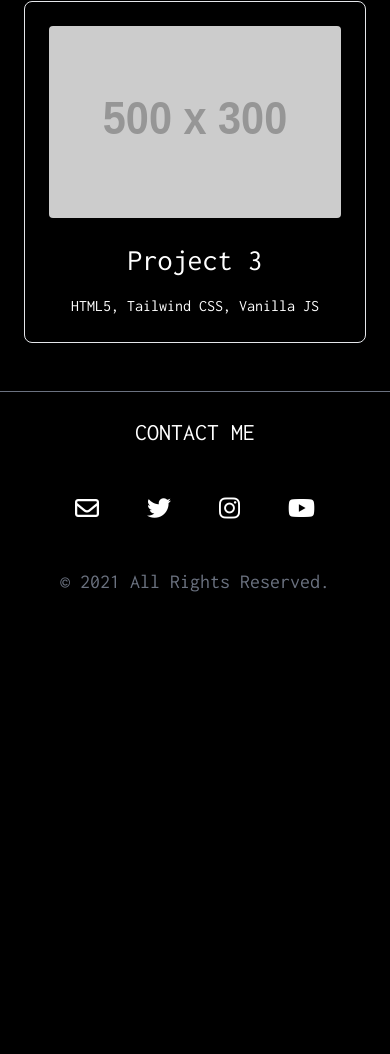
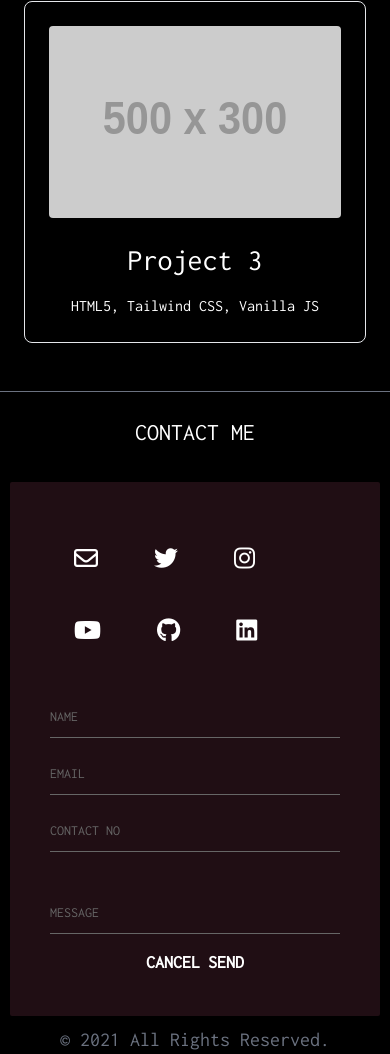
Before and after one commit to BinayakJha/portfolio-templates, a plain HTML site: page 2nd-template/index.html in a window 390 px wide. Shown: the part 1744-2798 px from the top of the page. Before the commit the page ends 2340 px from the top, so only its background shows below. Drawn offline with nearby package versions, Linux system fonts and the light colour scheme; placeholder pictures from the web are drawn by us.

Commit message:
added contact me
Added responsive contact me section

```diff
--- a/2nd-template/index.html
+++ b/2nd-template/index.html
@@ -88,22 +88,55 @@ Portfolio Link: https://sc0rp10n-py.netlify.app/ -->
         <hr class="border-gray-500">
         <div class="contact flex flex-col text-center my-6">
             <p class="text-2xl md:text-5xl uppercase">Contact Me</p>
-            <div class="contact-links flex flex-wrap justify-center mt-6">
-                <!-- Add Email -->
-                <a href="mailto:" target="_blank"><i
-                        class="far fa-envelope text-2xl md:text-5xl p-6 hover:text-indigo-500"></i></a>
-                <!-- Add Twitter Profile Link -->
+        </div>
+
+        <div class="container">
+            <div class="screen">
+              <div class="screen-body">
+                <div class="screen-body-item left">
+                    <a href="mailto:" target="_blank"><i
+                        class="far fa-envelope text-2xl md:text-5xl p-6 hover:text-yellow-500"></i></a>
+
                 <a href="https://twitter.com/" target="_blank"><i
-                        class="fab fa-twitter text-2xl md:text-5xl p-6 hover:text-blue-400"></i></a>
-                <!-- Add Instagram Profile Link -->
+                        class="fab fa-twitter text-2xl md:text-5xl p-6 hover:text-blue-500"></i></a>
+
                 <a href="https://www.instagram.com/" target="_blank"><i
                         class="fab fa-instagram text-2xl md:text-5xl p-6 hover:text-pink-500"></i></a>
-                <!-- Add YouTube Channel Link -->
+
                 <a href="https://www.youtube.com" target="_blank"><i
                         class="fab fa-youtube text-2xl md:text-5xl p-6 hover:text-red-500"></i></a>
-                <!-- You can add more icons too -->
+
+                        <a href="https://www.github.com" target="_blank"><i
+                            class="fab fa-github text-2xl md:text-5xl p-6 hover:text-black"></i></a>
+
+                            <a href="https://www.linkedin.com" target="_blank"><i
+                                class="fab fa-linkedin text-2xl md:text-5xl p-6 hover:text-blue-400"></i></a>
+
+                </div>
+                <div class="screen-body-item">
+                  <div class="app-form">
+                    <div class="app-form-group">
+                      <input class="app-form-control" placeholder="NAME">
+                    </div>
+                    <div class="app-form-group">
+                      <input class="app-form-control" placeholder="EMAIL">
+                    </div>
+                    <div class="app-form-group">
+                      <input class="app-form-control" placeholder="CONTACT NO">
+                    </div>
+                    <div class="app-form-group message">
+                      <input class="app-form-control" placeholder="MESSAGE">
+                    </div>
+                    <div class="app-form-group buttons">
+                      <button class="app-form-button">CANCEL</button>
+                      <button class="app-form-button">SEND</button>
+                    </div>
+                  </div>
+                </div>
+              </div>
             </div>
-        </div>
+          </div>
+
     </main>
     <footer class="text-center">
         <div class="text-gray-500 text-xl">
--- a/2nd-template/style.css
+++ b/2nd-template/style.css
@@ -27,3 +27,127 @@ body {
 .profile {
     z-index: 20;
 }
+
+
+.container {
+    flex: 0 1 700px;
+    margin: auto;
+    padding: 10px;
+  }
+
+  .screen {
+    position: relative;
+    background: #47202d73;
+    border-radius: 2px;
+  }
+
+  .screen:after {
+    content: '';
+    display: block;
+    position: absolute;
+    top: 0;
+    left: 20px;
+    right: 20px;
+    bottom: 0;
+    border-radius: 15px;
+    box-shadow: 0 20px 40px rgba(0, 0, 0, .4);
+    z-index: -1;
+  }
+
+  .screen-body {
+    display: flex;
+  }
+
+  .screen-body-item {
+    flex: 1;
+    padding: 30px 40px;
+  }
+
+  .screen-body-item.left {
+    flex-direction: column;
+  }
+
+  .app-contact {
+    margin-top: auto;
+    font-size: 8px;
+    color: #888;
+  }
+
+  .app-form-group {
+    margin-bottom: 15px;
+  }
+
+  .app-form-group.message {
+    margin-top: 40px;
+  }
+
+  .app-form-group.buttons {
+    margin-bottom: 0;
+    text-align: center;
+  }
+
+  .app-form-control {
+    width: 100%;
+    padding: 10px 0;
+    background: none;
+    border: none;
+    border-bottom: 1px solid #666;
+    color: #ddd;
+    font-size: 14px;
+    text-transform: uppercase;
+    outline: none;
+    transition: border-color .2s;
+  }
+
+  .app-form-control::placeholder {
+    color: #666;
+  }
+
+  .app-form-control:focus {
+    border-bottom-color: #ddd;
+  }
+
+  .app-form-button {
+    background: none;
+    border: none;
+    font-size: 18px;
+    cursor: pointer;
+    outline: none;
+    font-weight: 900;
+  }
+
+  .app-form-button:hover {
+    color: #b9134f;
+  }
+
+  @media screen and (max-width: 520px) {
+    .screen-body {
+      flex-direction: column;
+    }
+
+    .screen-body-item.left {
+      margin-bottom: 30px;
+    }
+
+    .app-title {
+      flex-direction: row;
+    }
+
+    .app-title span {
+      margin-right: 12px;
+    }
+
+    .app-title:after {
+      display: none;
+    }
+  }
+
+  @media screen and (max-width: 600px) {
+    .screen-body {
+      padding: 40px;
+    }
+
+    .screen-body-item {
+      padding: 0;
+    }
+  }
```
